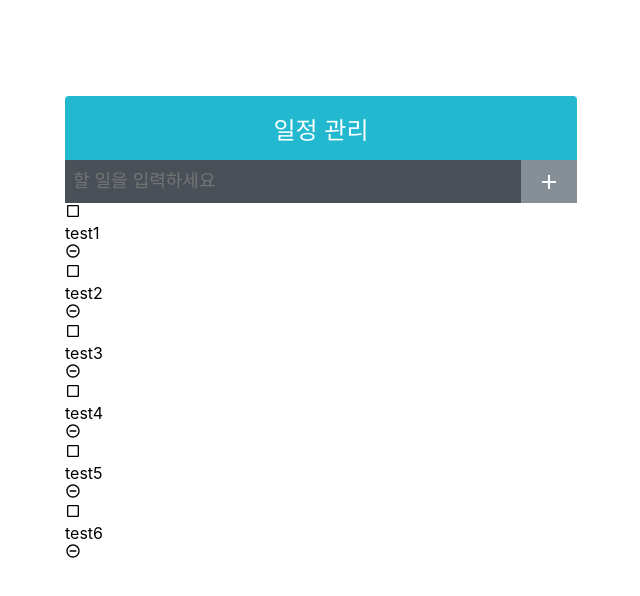
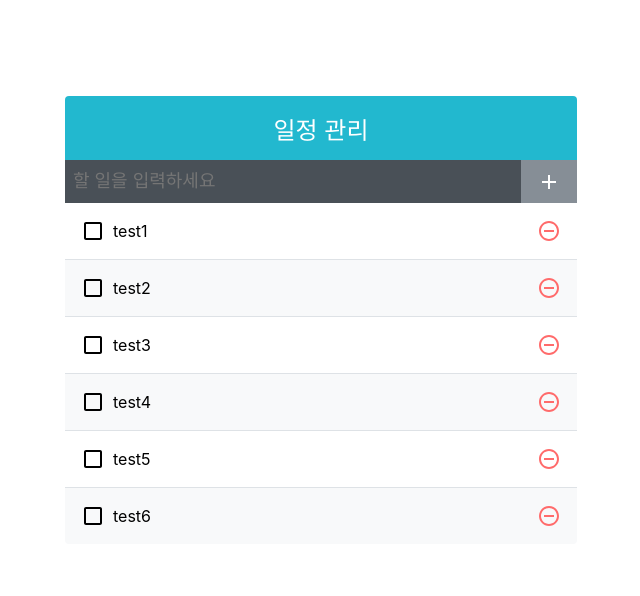
Before and after one commit to amiru11/todo-apps-ts, a React (Create React App) app: page / in a window 1280 px wide. Shown: the top 596 px of the page, without its empty margins (319-959 px from the left). Built offline with nearby package versions, Linux system fonts and the light colour scheme.

Commit message:
update :) styledComponent 적용

```diff
--- a/src/components/TodoList.tsx
+++ b/src/components/TodoList.tsx
@@ -1,5 +1,6 @@
 import React from "react";
 import TodoListItem, { ITodo } from "./TodoListItem";
+import { ListWrap } from "../styles/TodoList";
 
 export interface ITodos {
   todos: ITodo[];
@@ -8,11 +9,11 @@ export interface ITodos {
 
 function TodoList({ todos, onRemove }: ITodos): JSX.Element {
   return (
-    <div className="TodoList">
+    <ListWrap>
       {todos.map(todo => (
         <TodoListItem key={todo.id} todo={todo} onRemove={onRemove} />
       ))}
-    </div>
+    </ListWrap>
   );
 }
 
--- a/src/components/TodoListItem.tsx
+++ b/src/components/TodoListItem.tsx
@@ -4,6 +4,8 @@ import {
   MdCheckBox,
   MdRemoveCircleOutline
 } from "react-icons/md";
+
+import { ItemWrap, Checkbox } from "../styles/TodoListItem";
 
 interface ITodoProps {
   todo: ITodo;
@@ -19,15 +21,15 @@ export interface ITodo {
 function TodoListItem({ todo, onRemove }: ITodoProps): JSX.Element {
   const { id, value, checked } = todo;
   return (
-    <div>
-      <div className="checkbox">
+    <ItemWrap>
+      <Checkbox>
         {checked ? <MdCheckBox /> : <MdCheckBoxOutlineBlank />}
         <div className="text">{value}</div>
-      </div>
+      </Checkbox>
       <div className="remove" onClick={() => onRemove(id)}>
         <MdRemoveCircleOutline />
       </div>
-    </div>
+    </ItemWrap>
   );
 }
 
--- /dev/null
+++ b/src/styles/TodoList.ts
@@ -0,0 +1,7 @@
+import styled from "styled-components";
+
+export const ListWrap = styled.div`
+  min-height: 320px;
+  max-height: 513px;
+  overflow-y: auto;
+`;
--- /dev/null
+++ b/src/styles/TodoListItem.ts
@@ -0,0 +1,48 @@
+import styled from "styled-components";
+
+export const ItemWrap = styled.div`
+  padding: 1rem;
+  display: flex;
+  align-items: center; // 세로 중앙 정렬
+  &:nth-child(even) {
+    background: #f8f9fa;
+  }
+  .remove {
+    display: flex;
+    align-items: center;
+    font-size: 1.5rem;
+    color: #ff6b6b;
+    cursor: pointer;
+    &:hover {
+      color: #ff8787;
+    }
+  }
+  // 엘리먼트 사이사이에 테두리를 넣어줌
+  & + & {
+    border-top: 1px solid #dee2e6;
+  }
+`;
+export const Checkbox = styled.div`
+  cursor: pointer;
+  flex: 1; // 차지할 수 있는 영역 모두 차지
+  display: flex;
+  align-items: center; // 세로 중앙 정렬
+  svg {
+    // 아이콘
+    font-size: 1.5rem;
+  }
+  .text {
+    margin-left: 0.5rem;
+    flex: 1; // 차지할 수 있는 영역 모두 차지
+  }
+  // 체크되었을 때 보여줄 스타일
+  &.checked {
+    svg {
+      color: #22b8cf;
+    }
+    .text {
+      color: #adb5bd;
+      text-decoration: line-through;
+    }
+  }
+`;
--- /dev/null
+++ b/src/styles/common.ts
@@ -0,0 +1,3 @@
+import styled from "styled-components";
+
+export const Input = styled.div``;
```
